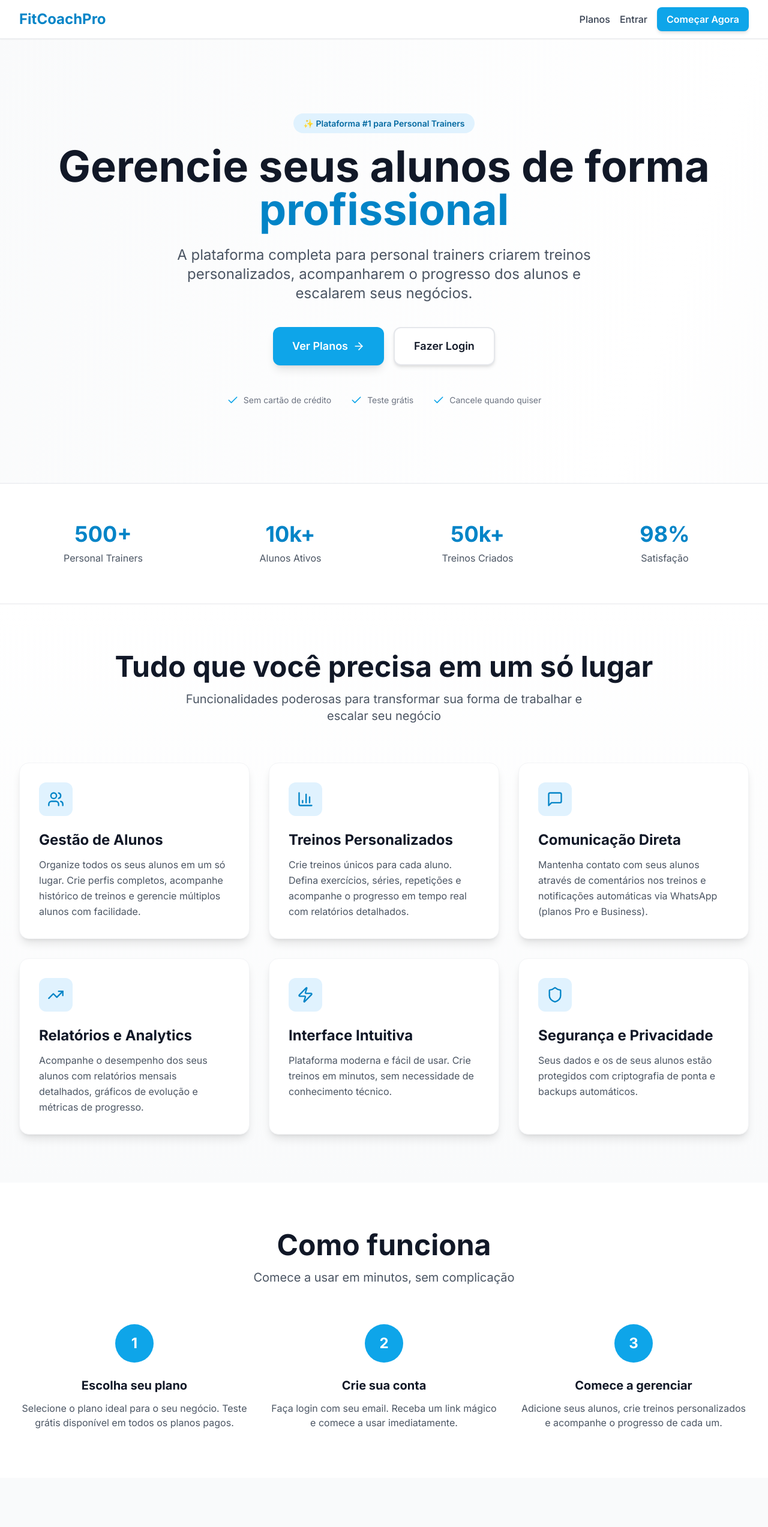
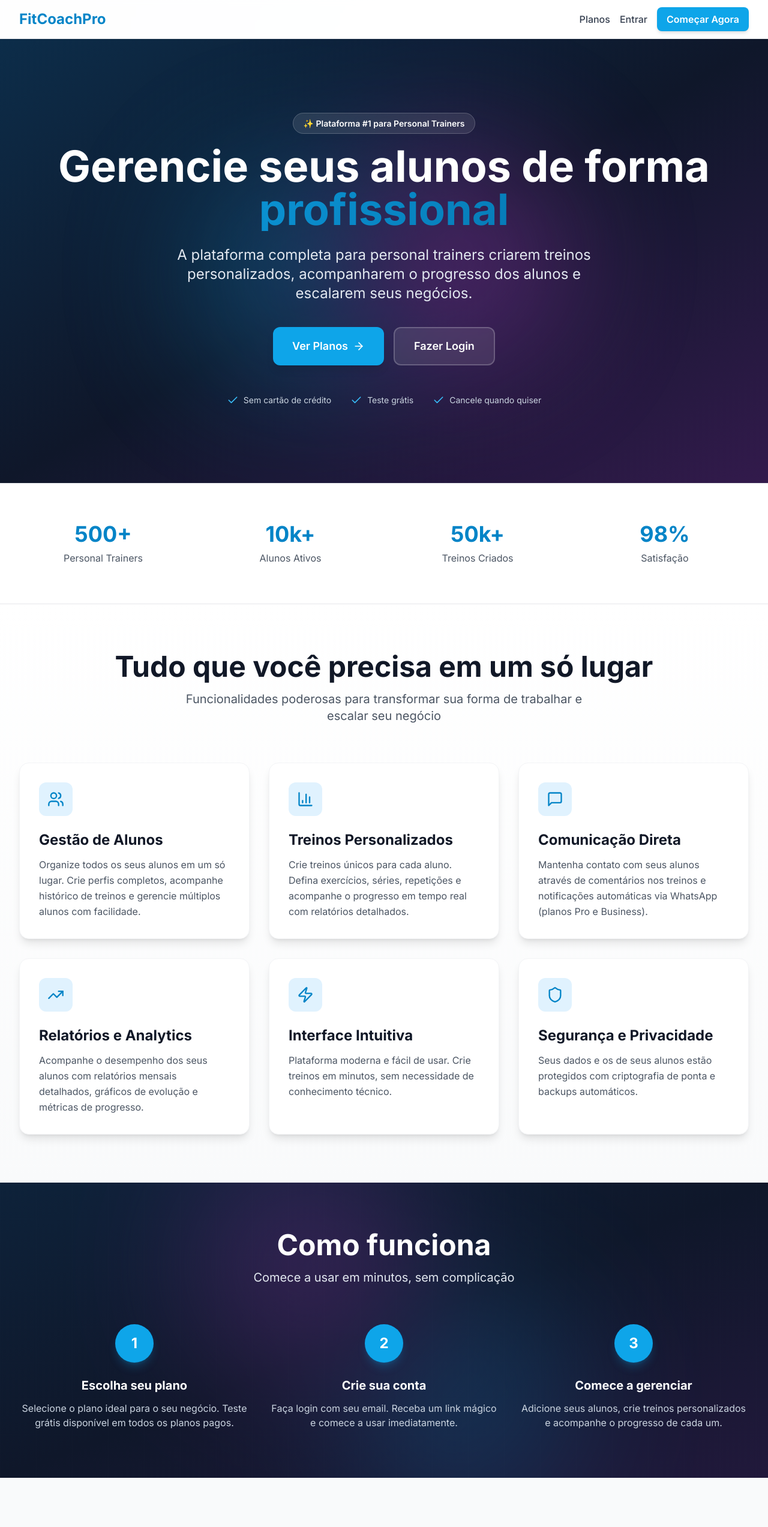
Before and after one commit to LucasMGaspar/GymTrackeBackFinal, a Next.js app: page / in a window 1280 px wide. Shown: the top 2545 px of the page at 60% size. Built offline with nearby package versions, Linux system fonts and the light colour scheme.

Commit message:
feat: Aplica temÃ¡tica do fundo escuro da tela de login na landing page

```diff
--- a/app/page.tsx
+++ b/app/page.tsx
@@ -5,7 +5,7 @@ export default function Home() {
   return (
     <div className="min-h-screen bg-gradient-to-br from-gray-50 via-white to-gray-100">
       {/* Header */}
-      <header className="bg-white border-b border-gray-200 sticky top-0 z-50 shadow-sm">
+      <header className="bg-white/80 backdrop-blur-sm border-b border-gray-200 sticky top-0 z-50 shadow-sm">
         <div className="max-w-7xl mx-auto px-4 sm:px-6 lg:px-8">
           <div className="flex justify-between items-center h-16">
             <div className="flex items-center">
@@ -35,19 +35,36 @@ export default function Home() {
         </div>
       </header>
 
-      {/* Hero Section */}
-      <section className="max-w-7xl mx-auto px-4 sm:px-6 lg:px-8 py-20 md:py-32">
+      {/* Hero Section with Dark Theme */}
+      <section className="relative overflow-hidden bg-dark-900 text-white">
+        {/* Background Pattern - Same as login */}
+        <div className="absolute inset-0">
+          <div className="absolute inset-0 bg-gradient-to-br from-primary-600/20 via-dark-900 to-accent-600/20" />
+          <div className="absolute top-0 left-0 w-full h-full opacity-30">
+            <div className="absolute top-1/4 left-1/4 w-96 h-96 bg-primary-500 rounded-full filter blur-[120px] animate-blob" />
+            <div className="absolute bottom-1/4 right-1/4 w-96 h-96 bg-accent-500 rounded-full filter blur-[120px] animate-blob animation-delay-2000" />
+          </div>
+          {/* Grid pattern */}
+          <div className="absolute inset-0 opacity-5"
+            style={{
+              backgroundImage: `linear-gradient(rgba(255,255,255,.1) 1px, transparent 1px), linear-gradient(90deg, rgba(255,255,255,.1) 1px, transparent 1px)`,
+              backgroundSize: '60px 60px'
+            }}
+          />
+        </div>
+
+        <div className="relative z-10 max-w-7xl mx-auto px-4 sm:px-6 lg:px-8 py-20 md:py-32">
           <div className="text-center">
             <div className="inline-block mb-6">
-            <span className="bg-primary-100 text-primary-700 px-4 py-2 rounded-full text-sm font-semibold">
+              <span className="bg-white/10 backdrop-blur-sm border border-white/20 text-white px-4 py-2 rounded-full text-sm font-semibold">
                 ✨ Plataforma #1 para Personal Trainers
               </span>
             </div>
-          <h1 className="text-5xl md:text-6xl lg:text-7xl font-bold text-gray-900 mb-6 leading-tight">
+            <h1 className="text-5xl md:text-6xl lg:text-7xl font-bold mb-6 leading-tight">
               Gerencie seus alunos de forma
-            <span className="text-primary-600 block">profissional</span>
+              <span className="text-gradient-primary block">profissional</span>
             </h1>
-          <p className="text-xl md:text-2xl text-gray-600 max-w-3xl mx-auto mb-10 leading-relaxed">
+            <p className="text-xl md:text-2xl text-dark-200 max-w-3xl mx-auto mb-10 leading-relaxed">
               A plataforma completa para personal trainers criarem treinos personalizados,
               acompanharem o progresso dos alunos e escalarem seus negócios.
             </p>
@@ -61,23 +78,24 @@ export default function Home() {
               </Link>
               <Link
                 href="/login"
-              className="bg-white text-gray-900 px-8 py-4 rounded-xl font-semibold text-lg hover:bg-gray-50 transition-all border-2 border-gray-200 shadow-md hover:shadow-lg"
+                className="bg-white/10 backdrop-blur-sm border-2 border-white/20 text-white px-8 py-4 rounded-xl font-semibold text-lg hover:bg-white/20 transition-all"
               >
                 Fazer Login
               </Link>
             </div>
-          <div className="flex items-center justify-center gap-8 text-sm text-gray-500">
+            <div className="flex items-center justify-center gap-8 text-sm text-dark-300">
               <div className="flex items-center gap-2">
-              <Check className="w-5 h-5 text-primary-500" />
+                <Check className="w-5 h-5 text-primary-400" />
                 <span>Sem cartão de crédito</span>
               </div>
               <div className="flex items-center gap-2">
-              <Check className="w-5 h-5 text-primary-500" />
+                <Check className="w-5 h-5 text-primary-400" />
                 <span>Teste grátis</span>
               </div>
               <div className="flex items-center gap-2">
-              <Check className="w-5 h-5 text-primary-500" />
+                <Check className="w-5 h-5 text-primary-400" />
                 <span>Cancele quando quiser</span>
+              </div>
             </div>
           </div>
         </div>
@@ -201,45 +219,61 @@ export default function Home() {
         </div>
       </section>
 
-      {/* How It Works Section */}
-      <section className="py-20 bg-white">
-        <div className="max-w-7xl mx-auto px-4 sm:px-6 lg:px-8">
+      {/* How It Works Section with Dark Theme */}
+      <section className="relative overflow-hidden bg-dark-900 text-white py-20">
+        {/* Background Pattern */}
+        <div className="absolute inset-0">
+          <div className="absolute inset-0 bg-gradient-to-br from-primary-600/10 via-dark-900 to-accent-600/10" />
+          <div className="absolute top-0 left-0 w-full h-full opacity-20">
+            <div className="absolute top-1/3 right-1/4 w-96 h-96 bg-primary-500 rounded-full filter blur-[120px]" />
+            <div className="absolute bottom-1/3 left-1/4 w-96 h-96 bg-accent-500 rounded-full filter blur-[120px]" />
+          </div>
+          {/* Grid pattern */}
+          <div className="absolute inset-0 opacity-5"
+            style={{
+              backgroundImage: `linear-gradient(rgba(255,255,255,.1) 1px, transparent 1px), linear-gradient(90deg, rgba(255,255,255,.1) 1px, transparent 1px)`,
+              backgroundSize: '60px 60px'
+            }}
+          />
+        </div>
+
+        <div className="relative z-10 max-w-7xl mx-auto px-4 sm:px-6 lg:px-8">
           <div className="text-center mb-16">
-            <h2 className="text-4xl md:text-5xl font-bold text-gray-900 mb-4">
+            <h2 className="text-4xl md:text-5xl font-bold mb-4">
               Como funciona
             </h2>
-            <p className="text-xl text-gray-600 max-w-2xl mx-auto">
+            <p className="text-xl text-dark-200 max-w-2xl mx-auto">
               Comece a usar em minutos, sem complicação
             </p>
           </div>
 
           <div className="grid md:grid-cols-3 gap-8">
             <div className="text-center">
-              <div className="bg-primary-500 text-white w-16 h-16 rounded-full flex items-center justify-center text-2xl font-bold mx-auto mb-6">
+              <div className="bg-primary-500 text-white w-16 h-16 rounded-full flex items-center justify-center text-2xl font-bold mx-auto mb-6 shadow-lg shadow-primary-500/25">
                 1
               </div>
-              <h3 className="text-xl font-bold text-gray-900 mb-3">Escolha seu plano</h3>
-              <p className="text-gray-600">
+              <h3 className="text-xl font-bold mb-3">Escolha seu plano</h3>
+              <p className="text-dark-300">
                 Selecione o plano ideal para o seu negócio. Teste grátis disponível em todos os planos pagos.
               </p>
             </div>
 
             <div className="text-center">
-              <div className="bg-primary-500 text-white w-16 h-16 rounded-full flex items-center justify-center text-2xl font-bold mx-auto mb-6">
+              <div className="bg-primary-500 text-white w-16 h-16 rounded-full flex items-center justify-center text-2xl font-bold mx-auto mb-6 shadow-lg shadow-primary-500/25">
                 2
               </div>
-              <h3 className="text-xl font-bold text-gray-900 mb-3">Crie sua conta</h3>
-              <p className="text-gray-600">
+              <h3 className="text-xl font-bold mb-3">Crie sua conta</h3>
+              <p className="text-dark-300">
                 Faça login com seu email. Receba um link mágico e comece a usar imediatamente.
               </p>
             </div>
 
             <div className="text-center">
-              <div className="bg-primary-500 text-white w-16 h-16 rounded-full flex items-center justify-center text-2xl font-bold mx-auto mb-6">
+              <div className="bg-primary-500 text-white w-16 h-16 rounded-full flex items-center justify-center text-2xl font-bold mx-auto mb-6 shadow-lg shadow-primary-500/25">
                 3
               </div>
-              <h3 className="text-xl font-bold text-gray-900 mb-3">Comece a gerenciar</h3>
-              <p className="text-gray-600">
+              <h3 className="text-xl font-bold mb-3">Comece a gerenciar</h3>
+              <p className="text-dark-300">
                 Adicione seus alunos, crie treinos personalizados e acompanhe o progresso de cada um.
               </p>
             </div>
@@ -326,23 +360,39 @@ export default function Home() {
         </div>
       </section>
 
-      {/* CTA Section */}
-      <section className="bg-primary-600 text-white py-20">
-        <div className="max-w-4xl mx-auto px-4 sm:px-6 lg:px-8 text-center">
+      {/* CTA Section with Dark Theme */}
+      <section className="relative overflow-hidden bg-dark-900 text-white py-20">
+        {/* Background Pattern */}
+        <div className="absolute inset-0">
+          <div className="absolute inset-0 bg-gradient-to-br from-primary-600/20 via-dark-900 to-accent-600/20" />
+          <div className="absolute top-0 left-0 w-full h-full opacity-30">
+            <div className="absolute top-1/2 left-1/4 w-96 h-96 bg-primary-500 rounded-full filter blur-[120px]" />
+            <div className="absolute bottom-1/4 right-1/4 w-96 h-96 bg-accent-500 rounded-full filter blur-[120px]" />
+          </div>
+          {/* Grid pattern */}
+          <div className="absolute inset-0 opacity-5"
+            style={{
+              backgroundImage: `linear-gradient(rgba(255,255,255,.1) 1px, transparent 1px), linear-gradient(90deg, rgba(255,255,255,.1) 1px, transparent 1px)`,
+              backgroundSize: '60px 60px'
+            }}
+          />
+        </div>
+
+        <div className="relative z-10 max-w-4xl mx-auto px-4 sm:px-6 lg:px-8 text-center">
           <h2 className="text-4xl md:text-5xl font-bold mb-6">
             Pronto para transformar seu negócio?
           </h2>
-          <p className="text-xl text-primary-100 mb-10 max-w-2xl mx-auto">
+          <p className="text-xl text-dark-200 mb-10 max-w-2xl mx-auto">
             Junte-se a centenas de personal trainers que já estão escalando seus negócios com o FitCoachPro.
           </p>
           <Link
             href="/plans"
-            className="bg-white text-primary-600 px-10 py-5 rounded-xl font-semibold text-lg hover:bg-gray-100 transition-all shadow-xl hover:shadow-2xl inline-flex items-center transform hover:scale-105"
+            className="bg-primary-500 text-white px-10 py-5 rounded-xl font-semibold text-lg hover:bg-primary-600 transition-all shadow-xl hover:shadow-2xl inline-flex items-center transform hover:scale-105"
           >
             Ver Planos e Preços
             <ArrowRight className="w-5 h-5 ml-2" />
           </Link>
-          <p className="text-primary-200 text-sm mt-6">
+          <p className="text-dark-300 text-sm mt-6">
             ✓ Teste grátis • ✓ Sem cartão de crédito • ✓ Cancele quando quiser
           </p>
         </div>
```
Lines whose indentation alone changed are shown as unchanged.
